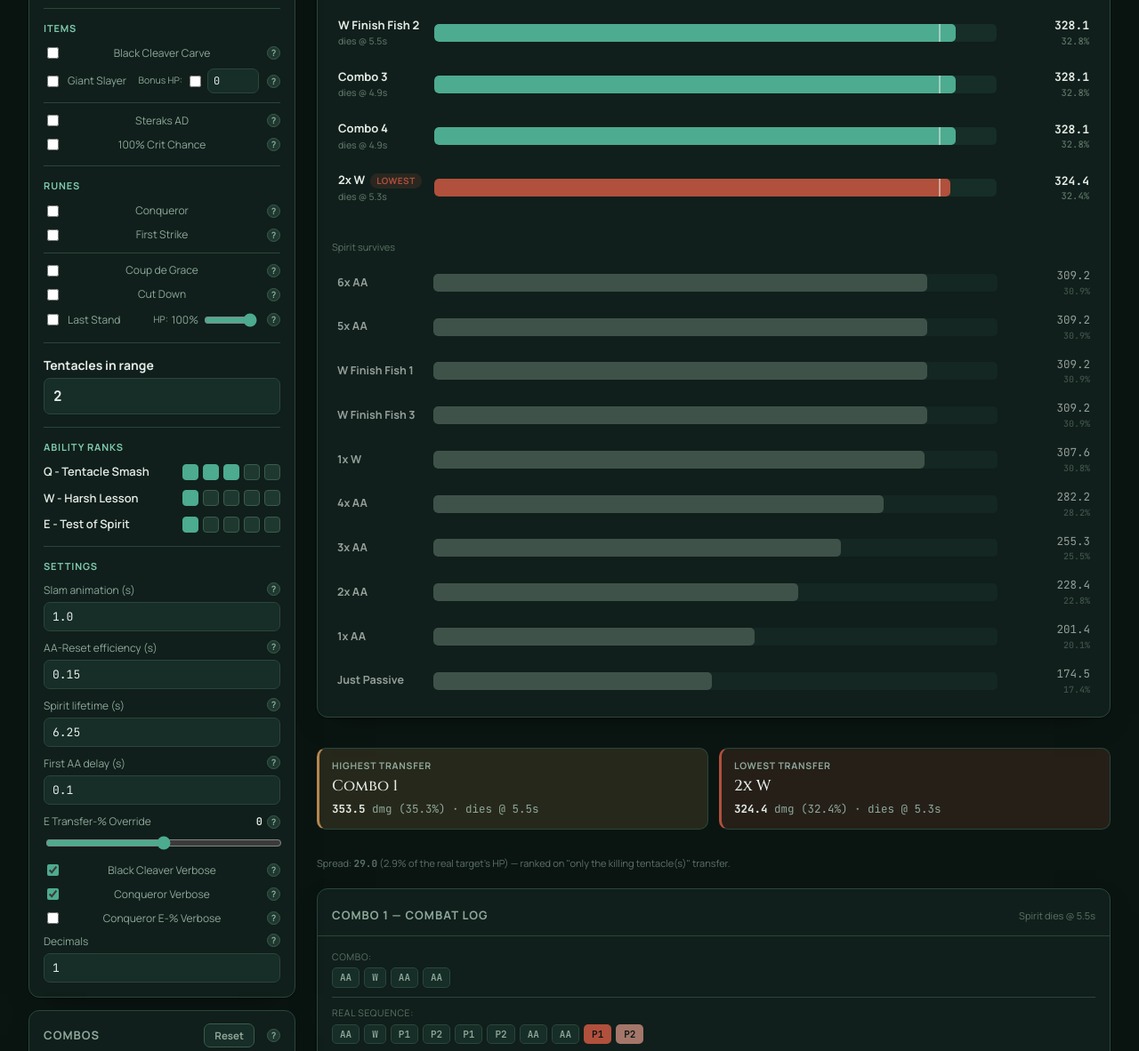
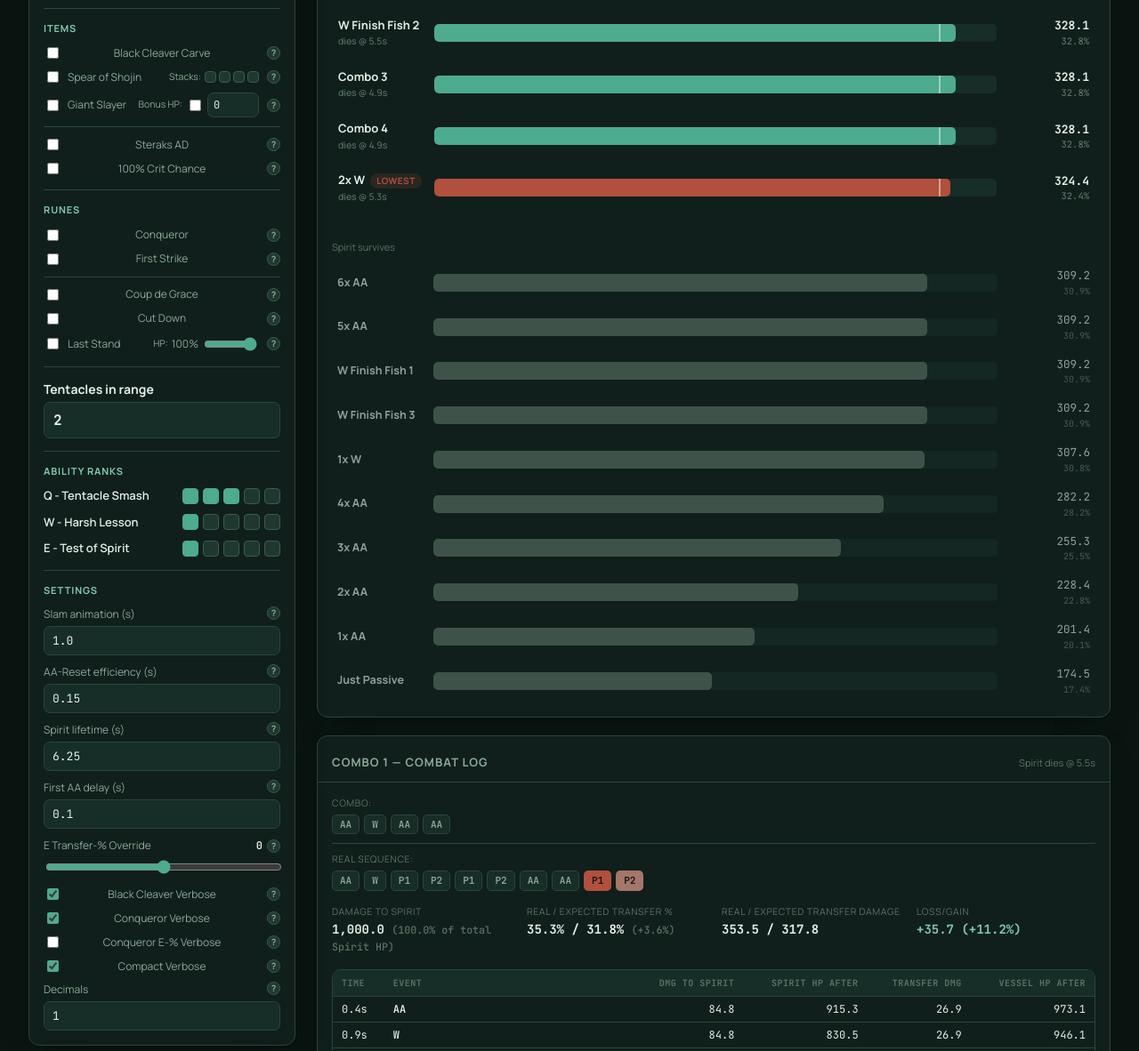
Before and after one commit to Valkyrika/Illaoi-TestOfSpirit-Simulation, a plain HTML site: page index.html in a window 1280 px wide. Shown: the part 581-1763 px from the top of the page at 89% size. Drawn offline with Linux system fonts and the light colour scheme.

Commit message:
Add files via upload

```diff
--- a/index.html
+++ b/index.html
@@ -512,6 +512,23 @@
             </label>
             <div style="display:flex; align-items:center; justify-content:space-between; gap:8px; margin-top:8px; flex-wrap:wrap;">
               <label style="display:flex; align-items:center; gap:7px; cursor:pointer; margin:0;">
+                <input type="checkbox" id="hasShojin" style="width:auto; accent-color:var(--accent);">
+                Spear of Shojin
+              </label>
+              <span style="display:flex; align-items:center; gap:4px; flex:none; font-size:12px; color:var(--text-dim);">
+                <span style="font-size:10.5px;">Stacks:</span>
+                <div class="rank-pips" data-target="shojinPresetStacks" data-min="0" style="gap:3px;">
+                  <button type="button" class="pip" data-value="1" style="width:13px; height:13px;"></button>
+                  <button type="button" class="pip" data-value="2" style="width:13px; height:13px;"></button>
+                  <button type="button" class="pip" data-value="3" style="width:13px; height:13px;"></button>
+                  <button type="button" class="pip" data-value="4" style="width:13px; height:13px;"></button>
+                </div>
+                <input type="hidden" id="shojinPresetStacks" value="0">
+                <span class="info" tabindex="0">?<span class="tip" role="tooltip">Due to no Q and R in the simulation, Shojin stacks are just set here and will be used inside the calculation without expiration timer. Could be hard to redo in-game unless W is used to extend the timer.</span></span>
+              </span>
+            </div>
+            <div style="display:flex; align-items:center; justify-content:space-between; gap:8px; margin-top:8px; flex-wrap:wrap;">
+              <label style="display:flex; align-items:center; gap:7px; cursor:pointer; margin:0;">
                 <input type="checkbox" id="hasGiantSlayer" style="width:auto; accent-color:var(--accent);">
                 Giant Slayer
               </label>
@@ -519,7 +536,7 @@
                 <span style="font-size:10.5px;">Bonus HP:</span>
                 <input type="checkbox" id="giantSlayerHpManual" style="width:auto; accent-color:var(--accent);" title="Manual override for real champion testing">
                 <input type="number" id="giantSlayerHpOverride" value="0" step="100" min="0" max="1500" style="width:58px; flex:none; padding:5px 6px; font-size:12px;">
-                <span class="info" tabindex="0">?<span class="tip" role="tooltip">Any HP over 1000 is regarded as Bonus HP for Target Dummies.<br>Bonus HP: unchecked, this automatically shows the target dummy's HP above 1000 (capped at 1500). Checked, you set Bonus HP manually instead - not added on top of the currently selected Target Dummy HP - starting at 0.</span></span>
+                <span class="info" tabindex="0">?<span class="tip" role="tooltip">Everything above 1000 HP is considered Bonus HP for target dummies. Use this field if you want to do real champion testing. The added HP here is NOT added on top of the selected HP above.</span></span>
               </span>
             </div>
             <hr class="hr" style="margin:10px 0;">
@@ -531,7 +548,7 @@
             <label style="display:flex; align-items:center; gap:7px; cursor:pointer; margin-top:8px;">
               <input type="checkbox" id="hasCritChance" style="width:auto; accent-color:var(--accent);">
               100% Crit Chance
-              <span class="info" tabindex="0">?<span class="tip" role="tooltip">All autos and W's own empowered attack always crit for 200% damage.<br>Confirmed against the real client: W's bonus damage does NOT crit (tagged as spell damage per the wiki). Tentacle slams are assumed not to crit either, same reasoning, not separately tested yet.</span></span>
+              <span class="info" tabindex="0">?<span class="tip" role="tooltip">W bonus damage does not crit.</span></span>
             </label>
           </fieldset>
 
@@ -623,7 +640,7 @@
           <fieldset>
             <legend>Settings</legend>
             <div class="field">
-              <label>Slam animation (s) <span class="info" tabindex="0">?<span class="tip" role="tooltip">Not supposed to be used.</span></span></label>
+              <label>Slam animation (s) <span class="info" tabindex="0">?<span class="tip" role="tooltip">Not supposed to be used, this is not tested yet and probably breaks the simulation when changed.</span></span></label>
               <input type="number" id="tentacleSlamDelay" value="1.0" step="0.1" min="0.1">
             </div>
             <div class="field">
@@ -657,6 +674,11 @@
               Conqueror E-% Verbose
               <span class="info" tabindex="0">?<span class="tip" role="tooltip">Lists E-Transfer AD on combat logs ONLY when it does not match the Conqueror stacks from the source of the transfer.</span></span>
             </label>
+            <label style="display:flex; align-items:center; gap:7px; cursor:pointer; margin-top:8px;">
+              <input type="checkbox" id="compactVerbose" checked style="width:auto; accent-color:var(--accent);">
+              Compact Verbose
+              <span class="info" tabindex="0">?<span class="tip" role="tooltip">Shortens every verbose tag in the combat log to its bare minimum (e.g. [Shojin x4, +12% transfer] becomes [Shojin x4]). Purely visual, no effect on the math.</span></span>
+            </label>
             <div class="field" style="margin-top:8px;">
               <label>Decimals <span class="info" tabindex="0">?<span class="tip" role="tooltip">How many decimal places every combat log value displays with. Purely visual - every value is still computed and stored at full precision, this can't change the math.</span></span></label>
               <input type="number" id="decimalPlaces" value="1" step="1" min="0" max="3">
@@ -670,7 +692,7 @@
           <h2>Combos</h2>
           <div style="display:flex; align-items:center; gap:8px;">
             <button type="button" id="resetCombos" class="reset-btn">Reset</button>
-            <span class="info" tabindex="0">?<span class="tip" role="tooltip">Tentacle slams aren't written here &mdash; they land automatically from W hits and Illaoi's passive timer. Starting a combo with W means W was precast before engaging, so that opening swing is already empowered; any W written after that still reacts to a landed hit, which is the realistic/efficient way to use it in practice.</span></span>
+            <span class="info" tabindex="0">?<span class="tip" role="tooltip">Slams occur automatically.</span></span>
           </div>
         </div>
         <div class="panel-body">
@@ -731,6 +753,9 @@
   const LAST_STAND_START_HP_PCT = 0.60;
   const LAST_STAND_MAX_HP_PCT = 0.30;
 
+  const SHOJIN_PCT_PER_STACK = 0.03;
+  const SHOJIN_MAX_STACKS = 4;
+
   const CRIT_MULT = 2.0;
 
   const CONQUEROR_STACK_DURATION = 5.0;
@@ -833,12 +858,16 @@
     // live HP) - computed fresh per hit in hitSpirit, not folded in here.
     const gsMult = 1 + giantSlayerPct + lastStandPct;
 
+    // Fixed for the whole simulation - no in-combo stacking modeled, just
+    // whatever preset stack count was selected.
+    const shojinStacks = inp.hasShojin ? Math.min(SHOJIN_MAX_STACKS, inp.shojinPresetStacks) : 0;
+
     return {
       totalAd, totalAs, attackInterval, windupTime,
       spiritBaseArmor, spiritPhysMult, spiritMagicMult,
       vesselPhysMult, vesselMagicMult: spiritMagicMult,
       wExtraRaw, tentacleBase, slamOneRaw, transmissionPct, eSlamCd, expectedDamage,
-      giantSlayerPct, lastStandPct, gsMult,
+      giantSlayerPct, lastStandPct, gsMult, shojinStacks,
     };
   }
 
@@ -951,7 +980,8 @@
       conquerorHistory.push({t: tm, stacks: conquerorStacks});
     }
 
-    function hitSpirit(when, label, preMit, dmgType, isBonusDamage, conquerorAd, conquerorAdTransfer){
+    function hitSpirit(when, label, preMit, dmgType, isBonusDamage, conquerorAd, conquerorAdTransfer, isAbilityDamage){
+      if (isAbilityDamage === undefined) isAbilityDamage = isBonusDamage;
       dmgType = dmgType || "physical";
       const isPhys = dmgType === "physical";
       const spiritHpBefore = Math.max(spiritHp, 0.0);
@@ -959,8 +989,12 @@
 
       conquerorAdTransfer = conquerorAdTransfer === undefined ? conquerorAd : conquerorAdTransfer;
 
-      if (conquerorAd > EPS && inp.conquerorVerbose) label += `  [Conqueror +${conquerorAd.toFixed(pctDp())} AD]`;
-      if (Math.abs(conquerorAdTransfer - conquerorAd) > EPS && inp.eTransferVerbose) label += `  [E transfer +${conquerorAdTransfer.toFixed(pctDp())} AD]`;
+      if (conquerorAd > EPS && inp.conquerorVerbose) label += inp.compactVerbose
+        ? `  [Conq ${conquerorAd.toFixed(pctDp())} AD]`
+        : `  [Conqueror +${conquerorAd.toFixed(pctDp())} AD]`;
+      if (Math.abs(conquerorAdTransfer - conquerorAd) > EPS && inp.eTransferVerbose) label += inp.compactVerbose
+        ? `  [E-xfer ${conquerorAdTransfer.toFixed(pctDp())} AD]`
+        : `  [E transfer +${conquerorAdTransfer.toFixed(pctDp())} AD]`;
       const transmissionPct = d.transmissionPct + E_AD_RATIO * (conquerorAdTransfer / 100);
 
       const firstStrikeAlreadyActive = firstStrikeTriggerTime !== null;
@@ -968,29 +1002,59 @@
       const firstStrikeActive = inp.hasFirstStrike && firstStrikeTriggerTime !== null
         && when - firstStrikeTriggerTime < FIRST_STRIKE_DURATION - EPS;
       const fsMult = firstStrikeActive ? (1 + FIRST_STRIKE_PCT) : 1;
-      if (firstStrikeActive) label += `  [First Strike +${(FIRST_STRIKE_PCT * 100).toFixed(0)}%]`;
-      if (d.giantSlayerPct > EPS) label += `  [Giant Slayer +${(d.giantSlayerPct * 100).toFixed(pctDp())}%]`;
+      if (firstStrikeActive) label += inp.compactVerbose ? `  [FS]` : `  [First Strike +${(FIRST_STRIKE_PCT * 100).toFixed(0)}%]`;
+      if (d.giantSlayerPct > EPS) label += inp.compactVerbose
+        ? `  [GS ${(d.giantSlayerPct * 100).toFixed(pctDp())}%]`
+        : `  [Giant Slayer +${(d.giantSlayerPct * 100).toFixed(pctDp())}%]`;
       // The Spirit is itself treated as a champion, so Coup de Grace/Cut Down
       // check its own HP for the direct hit - then the transfer to the real
       // target checks AGAIN independently against the Vessel's own HP.
       const coupDeGraceSpirit = inp.hasCoupDeGrace && (spiritHpBefore / inp.targetHp < COUP_DE_GRACE_HP_THRESHOLD - EPS);
       const coupDeGraceVessel = inp.hasCoupDeGrace && (vesselHp / inp.targetHp < COUP_DE_GRACE_HP_THRESHOLD - EPS);
-      if (coupDeGraceSpirit) label += `  [Coup de Grace +${(COUP_DE_GRACE_PCT * 100).toFixed(0)}% dmg]`;
-      if (coupDeGraceVessel) label += `  [Coup de Grace +${(COUP_DE_GRACE_PCT * 100).toFixed(0)}% transfer]`;
+      if (inp.compactVerbose){
+        if (coupDeGraceSpirit || coupDeGraceVessel) label += `  [CdG]`;
+      } else {
+        if (coupDeGraceSpirit) label += `  [Coup de Grace +${(COUP_DE_GRACE_PCT * 100).toFixed(0)}% dmg]`;
+        if (coupDeGraceVessel) label += `  [Coup de Grace +${(COUP_DE_GRACE_PCT * 100).toFixed(0)}% transfer]`;
+      }
       const cutDownSpirit = inp.hasCutDown && (spiritHpBefore / inp.targetHp > CUT_DOWN_HP_THRESHOLD + EPS);
       const cutDownVessel = inp.hasCutDown && (vesselHp / inp.targetHp > CUT_DOWN_HP_THRESHOLD + EPS);
-      if (cutDownSpirit) label += `  [Cut Down +${(CUT_DOWN_PCT * 100).toFixed(0)}% dmg]`;
-      if (cutDownVessel) label += `  [Cut Down +${(CUT_DOWN_PCT * 100).toFixed(0)}% transfer]`;
+      if (inp.compactVerbose){
+        if (cutDownSpirit || cutDownVessel) label += `  [CD]`;
+      } else {
+        if (cutDownSpirit) label += `  [Cut Down +${(CUT_DOWN_PCT * 100).toFixed(0)}% dmg]`;
+        if (cutDownVessel) label += `  [Cut Down +${(CUT_DOWN_PCT * 100).toFixed(0)}% transfer]`;
+      }
+      // Shojin's direct-damage boost only applies to genuine ability damage
+      // (W bonus, tentacle slams - isBonusDamage) - but the E transfer is
+      // always considered ability damage from E's own cast-instance, so it
+      // benefits from the current stacks regardless of what triggered it.
+      const shojinPct = inp.hasShojin ? d.shojinStacks * SHOJIN_PCT_PER_STACK : 0;
+      if (shojinPct > EPS){
+        if (inp.compactVerbose){
+          label += `  [Shojin x${d.shojinStacks}]`;
+        } else {
+          if (isAbilityDamage) label += `  [Shojin x${d.shojinStacks}, +${(shojinPct * 100).toFixed(0)}% dmg]`;
+          label += `  [Shojin x${d.shojinStacks}, +${(shojinPct * 100).toFixed(0)}% transfer]`;
+        }
+      }
       const spiritGsMult = d.gsMult + (coupDeGraceSpirit ? COUP_DE_GRACE_PCT : 0) + (cutDownSpirit ? CUT_DOWN_PCT : 0);
-      const vesselGsMult = d.gsMult + (coupDeGraceVessel ? COUP_DE_GRACE_PCT : 0) + (cutDownVessel ? CUT_DOWN_PCT : 0);
+      const vesselGsMult = d.gsMult + (coupDeGraceVessel ? COUP_DE_GRACE_PCT : 0) + (cutDownVessel ? CUT_DOWN_PCT : 0) + shojinPct;
+      // Applied as its own standalone multiplier on postMit only (not folded
+      // into spiritGsMult/preMitAmped) so it doesn't also compound into the
+      // transfer a second time via vesselGsMult above - the transfer already
+      // gets its own single Shojin application there, for every hit type.
+      const shojinDirectMult = isAbilityDamage ? 1 + shojinPct : 1;
 
       const critMult = inp.hasCritChance && !isBonusDamage ? CRIT_MULT : 1;
       if (critMult > 1 + EPS) label += `  [Crit x${CRIT_MULT}]`;
 
       const spiritStacks = isPhys && inp.hasBlackCleaver ? activeStacks(carveStackTimes, when) : 0;
-      if (spiritStacks > 0 && inp.blackCleaverVerbose) label += `  [Spirit Carve x${spiritStacks}, -${spiritStacks * BC_STACK_PCT * 100}% AR]`;
+      if (spiritStacks > 0 && inp.blackCleaverVerbose) label += inp.compactVerbose
+        ? `  [sCarve x${spiritStacks}]`
+        : `  [Spirit Carve x${spiritStacks}, -${spiritStacks * BC_STACK_PCT * 100}% AR]`;
       const sMult = isPhys ? (inp.hasBlackCleaver ? multFromStacks(d.spiritBaseArmor, spiritStacks) : d.spiritPhysMult) : d.spiritMagicMult;
-      const postMit = preMit * sMult * fsMult * spiritGsMult * critMult;
+      const postMit = preMit * sMult * fsMult * spiritGsMult * critMult * shojinDirectMult;
       spiritHp -= postMit;
 
       const vesselStacks = isPhys && inp.hasBlackCleaver ? activeStacks(vesselCarveStackTimes, when) : 0;
@@ -1019,7 +1083,9 @@
         }
       }
       if (redirected > EPS && vesselStacks > 0 && inp.blackCleaverVerbose){
-        label += `  [Vessel Carve x${vesselStacks}, -${vesselStacks * BC_STACK_PCT * 100}% AR]`;
+        label += inp.compactVerbose
+          ? `  [vCarve x${vesselStacks}]`
+          : `  [Vessel Carve x${vesselStacks}, -${vesselStacks * BC_STACK_PCT * 100}% AR]`;
       }
 
       transferredTotal += redirected;
@@ -1077,7 +1143,7 @@
         addCarveStack(tm);
 
         const aaConqAd = conquerorAdBonus(tm);
-        const aaRedirected = hitSpirit(tm, aaLabel, d.totalAd + aaConqAd, undefined, undefined, aaConqAd);
+        const aaRedirected = hitSpirit(tm, aaLabel, d.totalAd + aaConqAd, undefined, undefined, aaConqAd, undefined, empowered);
         let vesselCarveAdded = false;
         if (aaRedirected > EPS){ addVesselCarveStack(tm); vesselCarveAdded = true; }
 
@@ -1232,7 +1298,10 @@ W Finish Fish 3: AA, AA, AA, AA, AA, AA, W`;
       giantSlayerHpOverride: +$("giantSlayerHpOverride").value || 0,
       giantSlayerHpManual: $("giantSlayerHpManual").checked,
       hasCritChance: $("hasCritChance").checked,
+      hasShojin: $("hasShojin").checked,
+      shojinPresetStacks: +$("shojinPresetStacks").value || 0,
       decimalPlaces: +$("decimalPlaces").value || 0,
+      compactVerbose: $("compactVerbose").checked,
       hasFirstStrike: $("hasFirstStrike").checked,
       hasConqueror: $("hasConqueror").checked,
       hasCoupDeGrace: $("hasCoupDeGrace").checked,
@@ -1289,7 +1358,7 @@ W Finish Fish 3: AA, AA, AA, AA, AA, AA, W`;
       tentacleCount: inp.tentacleCount, tentacleSmashRank: inp.tentacleSmashRank, tentacleSlamDelay: inp.tentacleSlamDelay,
       eRank: inp.eRank, timeLimit: inp.timeLimit, targetHp: inp.targetHp, targetArmor: inp.targetArmor,
       targetCleaverStacks: inp.targetCleaverStacks, loseStacksAfterE: inp.loseStacksAfterE,
-      hasBlackCleaver: inp.hasBlackCleaver, hasSteraks: inp.hasSteraks, hasGiantSlayer: inp.hasGiantSlayer, giantSlayerHpOverride: inp.giantSlayerHpOverride, giantSlayerHpManual: inp.giantSlayerHpManual, hasCritChance: inp.hasCritChance, decimalPlaces: inp.decimalPlaces, hasFirstStrike: inp.hasFirstStrike, hasConqueror: inp.hasConqueror,
+      hasBlackCleaver: inp.hasBlackCleaver, hasSteraks: inp.hasSteraks, hasGiantSlayer: inp.hasGiantSlayer, giantSlayerHpOverride: inp.giantSlayerHpOverride, giantSlayerHpManual: inp.giantSlayerHpManual, hasCritChance: inp.hasCritChance, hasShojin: inp.hasShojin, shojinPresetStacks: inp.shojinPresetStacks, decimalPlaces: inp.decimalPlaces, compactVerbose: inp.compactVerbose, hasFirstStrike: inp.hasFirstStrike, hasConqueror: inp.hasConqueror,
       hasCoupDeGrace: inp.hasCoupDeGrace, hasCutDown: inp.hasCutDown, hasLastStand: inp.hasLastStand, illaoiHpPct: inp.illaoiHpPct,
       blackCleaverVerbose: inp.blackCleaverVerbose, conquerorVerbose: inp.conquerorVerbose, eTransferVerbose: inp.eTransferVerbose,
       combosText: $("combosText").value,
@@ -1311,8 +1380,8 @@ W Finish Fish 3: AA, AA, AA, AA, AA, AA, W`;
       .sort((a,b) => b.r.transferFirst - a.r.transferFirst)
       .map(({combo, r}) => {
         const idx = results.indexOf(results.find(x => x.combo === combo));
-        const isBest = best && combo === best.combo;
-        const isWorst = worst && combo === worst.combo;
+        const isBest = best && Math.abs(r.transferFirst - best.r.transferFirst) < EPS;
+        const isWorst = worst && Math.abs(r.transferFirst - worst.r.transferFirst) < EPS && !isBest;
         const cls = ["rank-row"];
         if (state.activeIdx === idx) cls.push("active");
         if (isBest) cls.push("crown"); if (isWorst) cls.push("trough");
@@ -1345,21 +1414,7 @@ W Finish Fish 3: AA, AA, AA, AA, AA, AA, W`;
         </div>
       </div>` : "";
 
-    const calloutsHtml = best ? `
-      <div class="callouts">
-        <div class="callout crown">
-          <div class="k">Highest transfer</div>
-          <div class="combo-name">${best.combo.name}</div>
-          <div class="figs"><b>${fmt(best.r.transferFirst)}</b> dmg (${pct(best.r.transferFirst, inp.targetHp)}) &middot; dies @ ${fmt(best.r.tetherBrokenAt,2)}s</div>
-        </div>
-        <div class="callout trough">
-          <div class="k">Lowest transfer</div>
-          <div class="combo-name">${worst.combo.name}</div>
-          <div class="figs"><b>${fmt(worst.r.transferFirst)}</b> dmg (${pct(worst.r.transferFirst, inp.targetHp)}) &middot; dies @ ${fmt(worst.r.tetherBrokenAt,2)}s</div>
-        </div>
-      </div>
-      <div class="hint" style="margin-top:10px;">Spread: <b class="num">${fmt(best.r.transferFirst - worst.r.transferFirst)}</b> (${pct(best.r.transferFirst - worst.r.transferFirst, inp.targetHp)} of the real target's HP) &mdash; ranked on "only the killing tentacle(s)" transfer.</div>
-    ` : `<div class="empty-note">No combo killed the Spirit within the ${fmt(inp.timeLimit,1)}s tether at these stats &mdash; nothing to rank yet. Try more attacks, a higher level, or more tentacles.</div>`;
+    const calloutsHtml = "";
 
     const html = `
       <div class="stat-strip">
@@ -1377,7 +1432,7 @@ W Finish Fish 3: AA, AA, AA, AA, AA, AA, W`;
       <div class="panel">
         <div class="panel-head"><h2>Combo ranking</h2><span class="hint">transfer damage to the real target</span></div>
         <div class="panel-body" style="display:flex; flex-direction:column; gap:2px;">
-          ${rankHtml || '<div class="empty-note">No combo killed the Spirit &mdash; see the list below.</div>'}
+          ${rankHtml || '<div class="empty-note">No combo killed the Spirit</div>'}
         </div>
         ${excludedHtml}
       </div>
@@ -1445,7 +1500,7 @@ W Finish Fish 3: AA, AA, AA, AA, AA, AA, W`;
         : ev.fsHijacked ? 'fs-hijack'
         : '';
       const note = (isKill && wasCapped)
-        ? ` <span class="info" tabindex="0">?<span class="tip" role="tooltip">Transfer damage reduced as intended, however the exact value might be incorrect.</span></span>`
+        ? ` <span class="info" tabindex="0">?<span class="tip" role="tooltip">Transfer damage reduced as intended, however the game almost always reduces it incorrectly.</span></span>`
         : (ev.capMissedKill
           ? ` <span class="info" tabindex="0">?<span class="tip" role="tooltip">Transfer damage is wrongfully reduced.</span></span>`
           : (ev.fsHijacked
@@ -1553,7 +1608,10 @@ W Finish Fish 3: AA, AA, AA, AA, AA, AA, W`;
       if (saved.giantSlayerHpOverride !== undefined) $("giantSlayerHpOverride").value = saved.giantSlayerHpOverride;
       if (saved.giantSlayerHpManual !== undefined) $("giantSlayerHpManual").checked = saved.giantSlayerHpManual;
       if (saved.hasCritChance !== undefined) $("hasCritChance").checked = saved.hasCritChance;
+      if (saved.hasShojin !== undefined) $("hasShojin").checked = saved.hasShojin;
+      if (saved.shojinPresetStacks !== undefined) $("shojinPresetStacks").value = saved.shojinPresetStacks;
       if (saved.decimalPlaces !== undefined) $("decimalPlaces").value = saved.decimalPlaces;
+      if (saved.compactVerbose !== undefined) $("compactVerbose").checked = saved.compactVerbose;
       if (saved.hasFirstStrike !== undefined) $("hasFirstStrike").checked = saved.hasFirstStrike;
       if (saved.hasConqueror !== undefined) $("hasConqueror").checked = saved.hasConqueror;
       if (saved.hasCoupDeGrace !== undefined) $("hasCoupDeGrace").checked = saved.hasCoupDeGrace;
```
